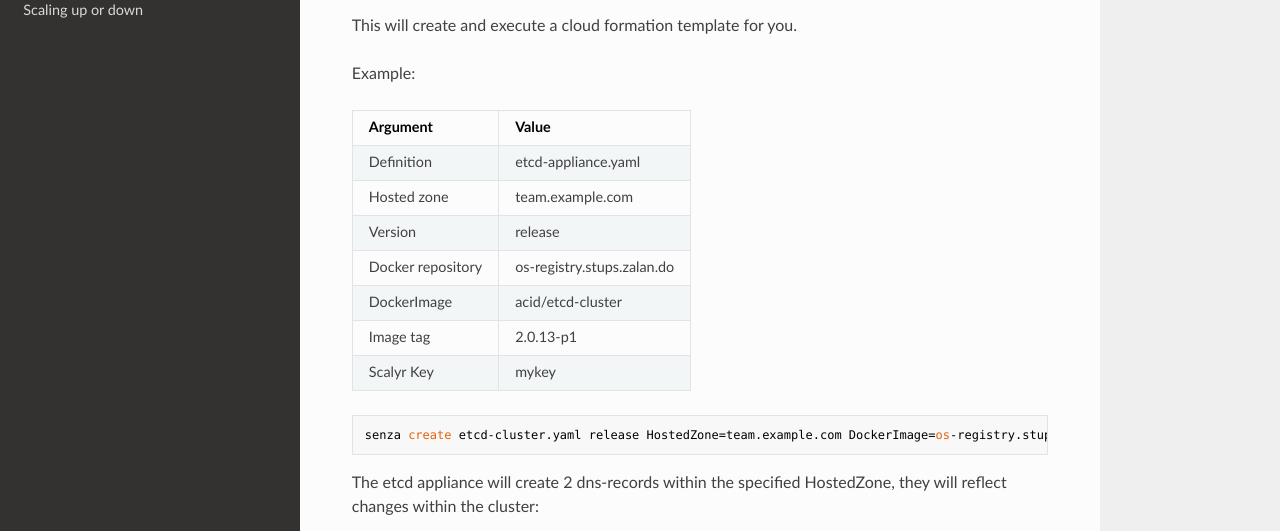
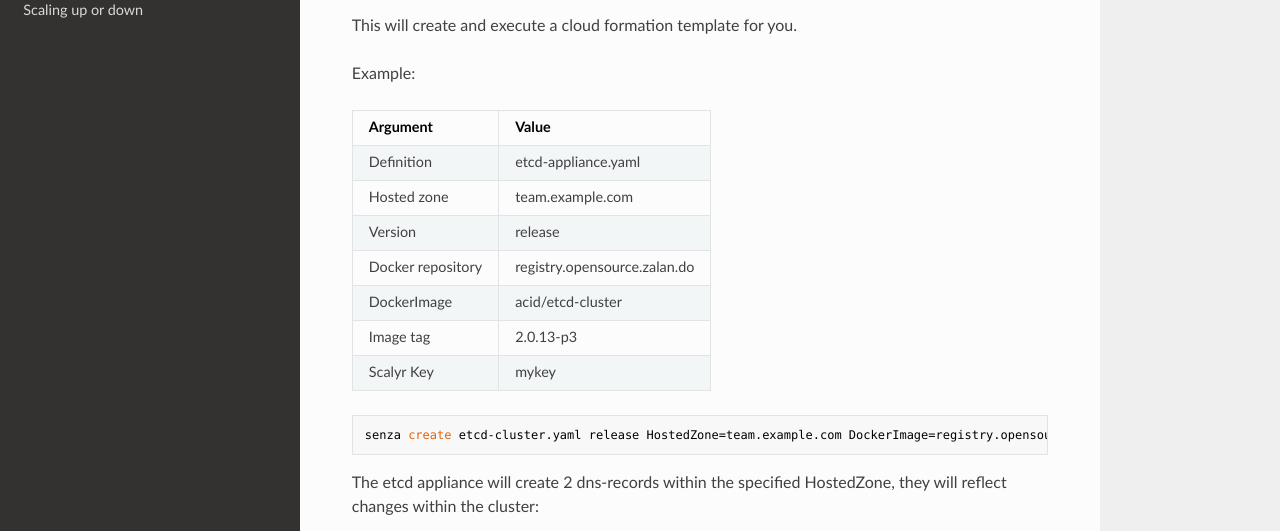
Before and after one commit to zalando/spilo, an MkDocs documentation site: the page built from docs/user-guide/deploy_etcd.md, in a window 1280 px wide and 1226 px high. Shown: the part 407-938 px from the top of the window. Built offline with MkDocs 1.6.1, drawn with Linux system fonts in a browser that asks for light colours; nearby versions of some CDN libraries; old or Windows-style settings are respelled for this version of MkDocs.

Commit message:
Docker images are now available from a different registry.
Fixes #21

```diff
--- a/docs/user-guide/deploy_etcd.md
+++ b/docs/user-guide/deploy_etcd.md
@@ -20,12 +20,12 @@ Argument   		   | Value
 Definition         | etcd-appliance.yaml
 Hosted zone 	   | team.example.com
 Version 		   | release
-Docker repository  | os-registry.stups.zalan.do
+Docker repository  | registry.opensource.zalan.do
 DockerImage       | acid/etcd-cluster
-Image tag          | 2.0.13-p1
+Image tag          | 2.0.13-p3
 Scalyr Key         | mykey
 
-	senza create etcd-cluster.yaml release HostedZone=team.example.com DockerImage=os-registry.stups.zalan.do/acid/etcd-cluster:2.0.13-p1 ScalyrAccountKey=mykey
+	senza create etcd-cluster.yaml release HostedZone=team.example.com DockerImage=registry.opensource.zalan.do/acid/etcd-cluster:2.0.13-p3 ScalyrAccountKey=mykey
 
 The etcd appliance will create 2 dns-records within the specified HostedZone, they will reflect changes within
 the cluster:
```
Also changed, not shown: docs/user-guide/deploy_spilo.md (+2 -2 lines).
